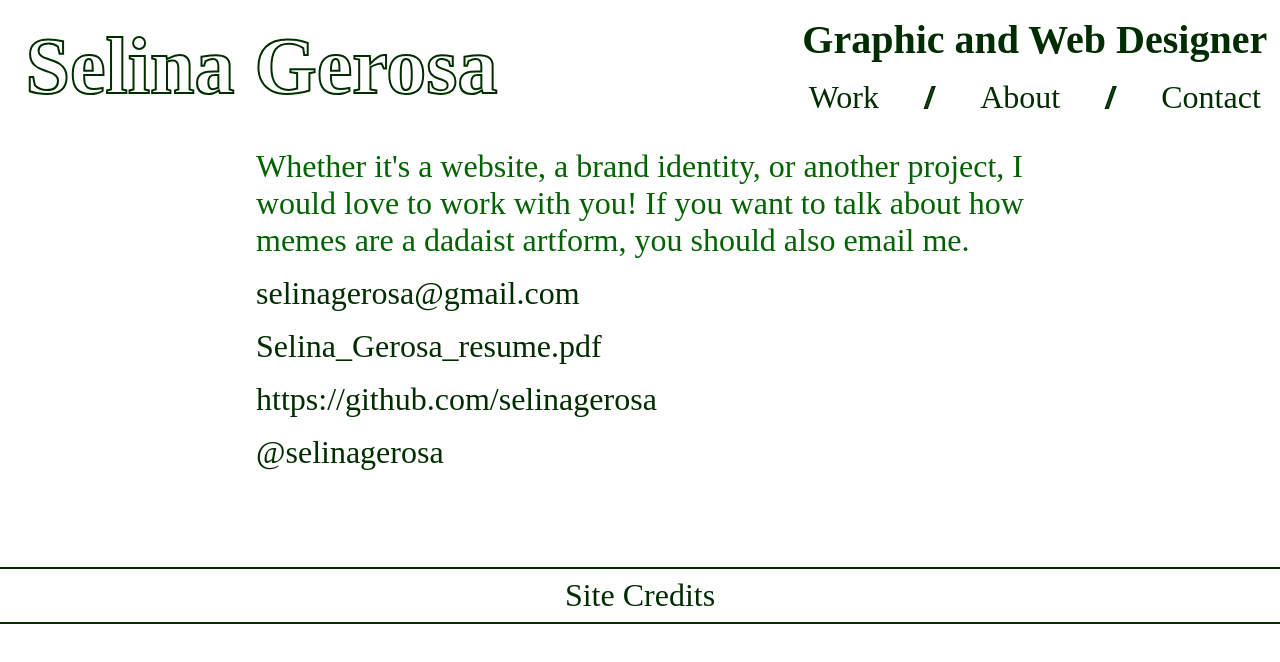
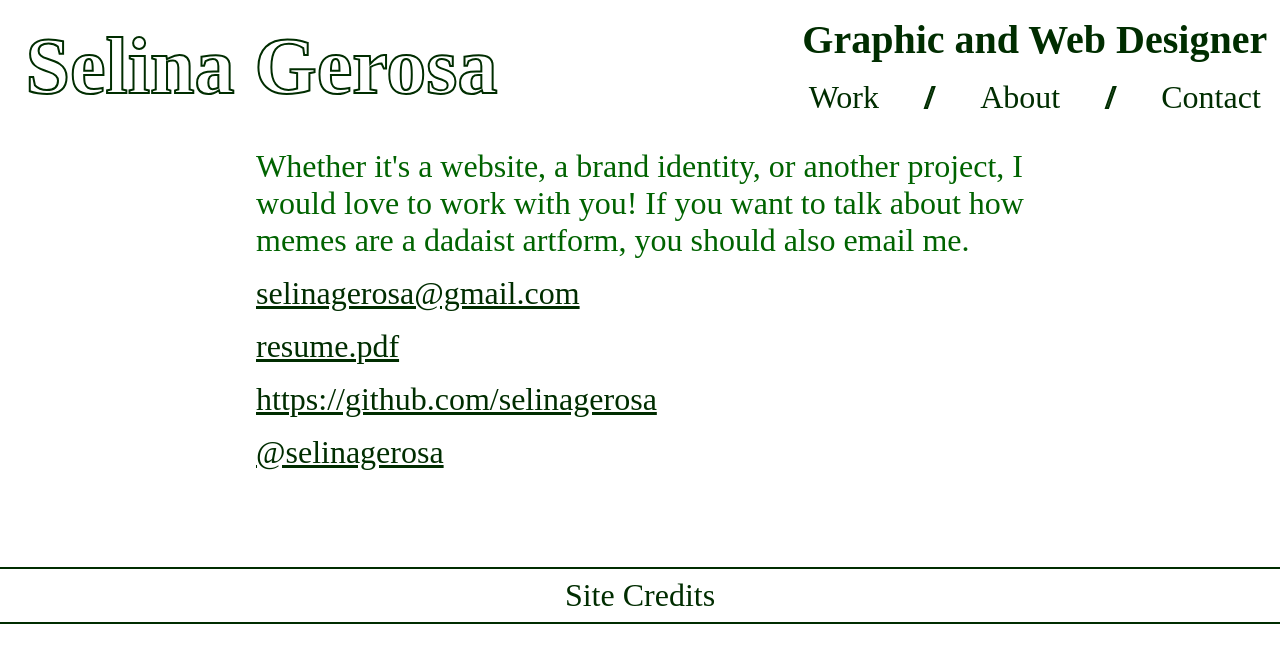
Before and after one commit to selgerosa/portfolio_site_2019, a plain HTML site: page contact.html in a window 1280 px wide. Drawn offline with Linux system fonts and the light colour scheme.

Commit message:
more obvious links and text changes

```diff
--- a/contact.html
+++ b/contact.html
@@ -54,8 +54,8 @@
      <div class="child">
        <p>Whether it's a website, a brand identity, or another project, I would love to work with you! If you want to talk about how memes are a dadaist artform, you should also email me.</p>
        <p><a href="mailto:selinagerosa@gmail.com">selinagerosa@gmail.com</a></p>
-       <p><a href="Selina_Gerosa_resume.pdf">Selina_Gerosa_resume.pdf</a></p>
-       <p><a ref="https://github.com/selinagerosa">https://github.com/selinagerosa</a></p>
+       <p><a href="Selina_Gerosa_resume.pdf">resume.pdf</a></p>
+       <p><a href="https://github.com/selinagerosa">https://github.com/&#8203;selinagerosa</a></p>
        <p><a href="https://instagram.com/selinagerosa">@selinagerosa</a></p>
      </div>
    </div>
--- a/main.css
+++ b/main.css
@@ -8,7 +8,6 @@ img {
 }
 a {
   color: #002d00;
-  text-decoration: none;
 }
 a:hover, nav p a:hover {
   text-decoration: line-through;
@@ -17,6 +16,9 @@ header, header h1 a {
   margin: 2vh 1vw;
   color:white;
   -webkit-text-stroke: 2px #002d00;
+}
+header h1 a, header a, footer a {
+  text-decoration: none;
 }
 header a:hover {
   text-decoration: none;
```
Also changed, not shown: continuum.html (+1 -1 lines).
